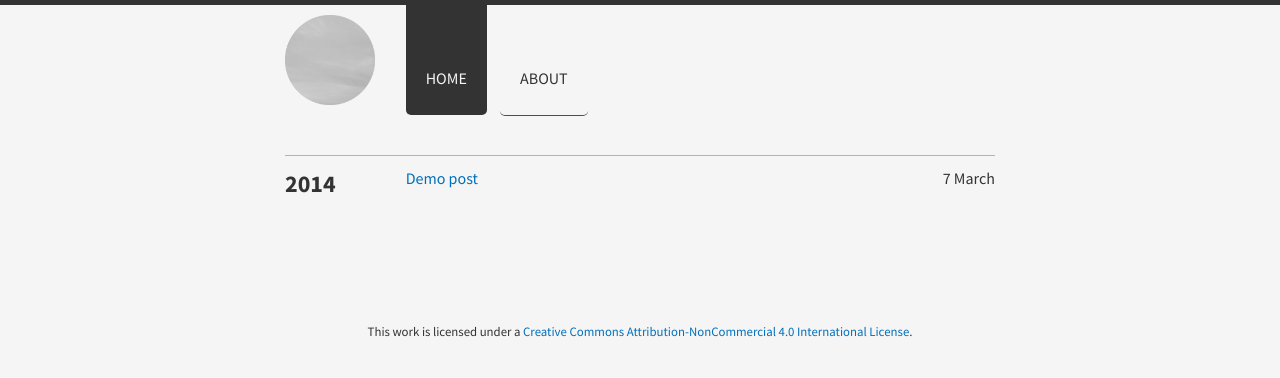
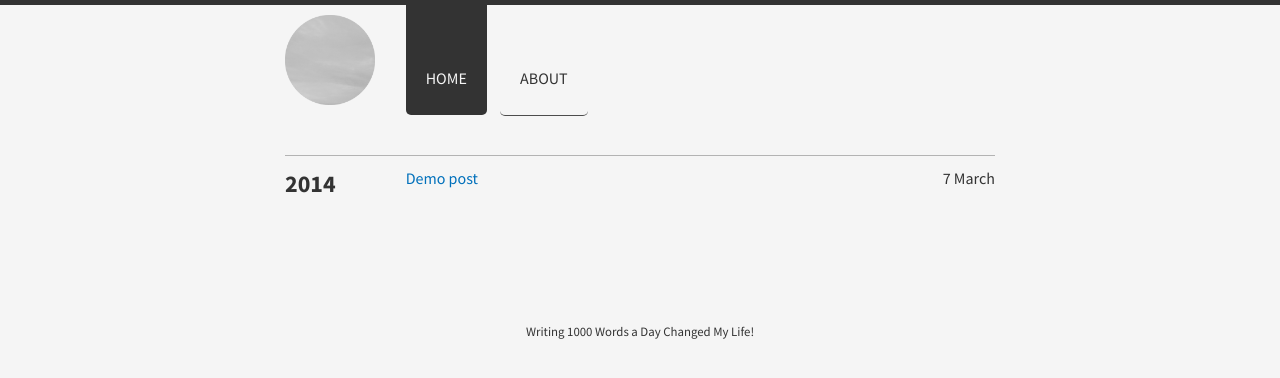
Before and after one commit to hardylwj/thinkpadsky.github.io, a Jekyll site: the page built from index.html, in a window 1280 px wide. Shown: the top 378 px of the page. Built offline with Jekyll 4.4.1, drawn with Linux system fonts in a browser that asks for light colours; nearby versions of some CDN libraries; Markdown is read by kramdown in place of the engine named in the settings.

Commit message:
change footer

```diff
--- a/_layouts/default.html
+++ b/_layouts/default.html
@@ -18,8 +18,8 @@
 
       <footer>
         <p>
-          This work is licensed under a <a rel="license" href="http://creativecommons.org/licenses/by-nc/4.0/deed.en_US">Creative Commons Attribution-NonCommercial 4.0 International License</a>.
-        </p>
+        	Writing 1000 Words a Day Changed My Life!
+	</p>
       </footer>
     </div>
 
```
